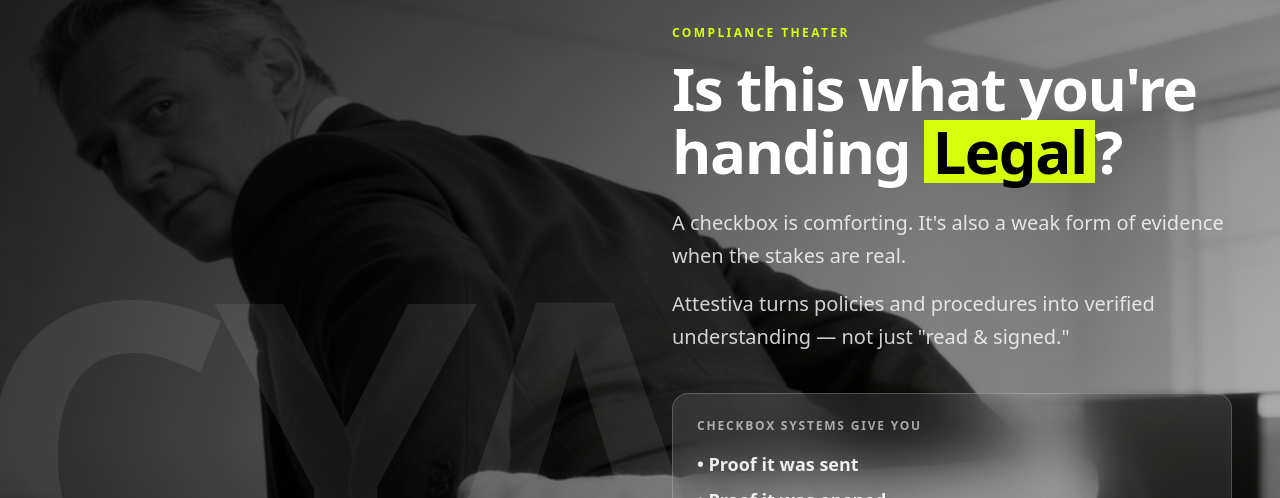
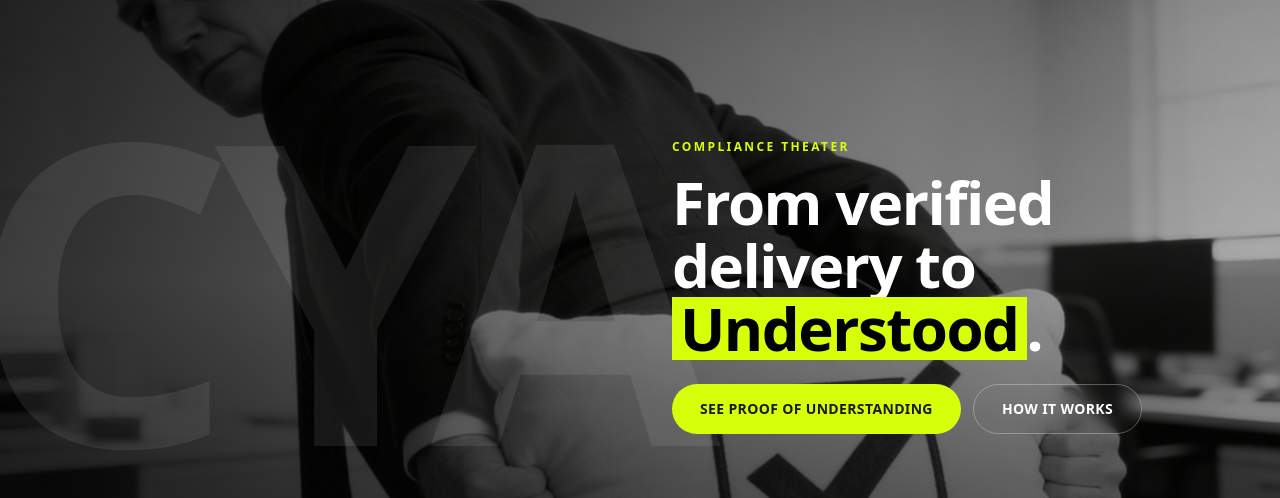
Before and after one commit to Tomson-PY/Attestive-Test-Prep, a Next.js app: page / in a window 1280 px wide. Shown: the part 2302-2800 px from the top of the page. Built offline with nearby package versions, Linux system fonts and the light colour scheme.

Commit message:
Refactor LegalHandOffSectionA: Remove unused card variants and update header text for improved clarity and focus on understanding.

```diff
--- a/components/sections/LegalHandOffSectionA.tsx
+++ b/components/sections/LegalHandOffSectionA.tsx
@@ -26,19 +26,6 @@ const itemVariants = {
       ease: "easeOut" as const,
     },
   },
-};
-
-const cardVariants = {
-  hidden: { opacity: 0, x: 40 },
-  visible: (i: number) => ({
-    opacity: 1,
-    x: 0,
-    transition: {
-      duration: 0.6,
-      ease: "easeOut" as const,
-      delay: 0.3 + i * 0.15,
-    },
-  }),
 };
 
 export default function LegalHandOffSectionA() {
@@ -104,70 +91,12 @@ export default function LegalHandOffSectionA() {
                 variants={itemVariants}
                 className="font-display font-black text-4xl md:text-5xl lg:text-6xl leading-[1.05] tracking-tight text-white mb-6"
               >
-                Is this what you're handing{" "}
+                From verified delivery to{" "}
                 <AccentHighlight mode="inView" delay={0.4}>
-                  Legal
+                  Understood
                 </AccentHighlight>
-                ?
+                .
               </motion.h2>
-
-              {/* Description */}
-              <motion.div variants={itemVariants} className="space-y-4 mb-10">
-                <p className="text-lg md:text-xl text-white/80 leading-relaxed">
-                  A checkbox is comforting. It's also a weak form of evidence when the stakes are real.
-                </p>
-                <p className="text-lg md:text-xl text-white/80 leading-relaxed">
-                  Attestiva turns policies and procedures into verified understanding — not just "read & signed."
-                </p>
-              </motion.div>
-
-              {/* Glassmorphism Comparison Cards */}
-              <div className="space-y-4 mb-10">
-                {/* Checkbox systems card */}
-                <motion.div
-                  custom={0}
-                  variants={cardVariants}
-                  className="backdrop-blur-xl bg-white/10 border border-white/20 rounded-2xl p-6"
-                >
-                  <div className="font-display font-bold text-xs tracking-[0.15em] uppercase text-white/60 mb-4">
-                    Checkbox systems give you
-                  </div>
-                  <ul className="space-y-2">
-                    <li className="font-display font-semibold text-lg text-white/90">
-                      • Proof it was sent
-                    </li>
-                    <li className="font-display font-semibold text-lg text-white/90">
-                      • Proof it was opened
-                    </li>
-                    <li className="font-display font-semibold text-lg text-white/90">
-                      • Proof it was acknowledged
-                    </li>
-                  </ul>
-                </motion.div>
-
-                {/* Attestiva card */}
-                <motion.div
-                  custom={1}
-                  variants={cardVariants}
-                  className="backdrop-blur-xl bg-[#D6FF0A]/10 border border-[#D6FF0A]/30 rounded-2xl p-6 relative overflow-hidden"
-                >
-                  <div className="absolute left-0 top-4 bottom-4 w-1 bg-[#D6FF0A] rounded-full" />
-                  <div className="font-display font-bold text-xs tracking-[0.15em] uppercase text-[#D6FF0A] mb-4 pl-4">
-                    Attestiva gives you
-                  </div>
-                  <ul className="space-y-2 pl-4">
-                    <li className="font-display font-bold text-lg text-white">
-                      • Proof it was understood
-                    </li>
-                    <li className="font-display font-bold text-lg text-white">
-                      • Scenario-based verification
-                    </li>
-                    <li className="font-display font-bold text-lg text-white">
-                      • Targeted follow-up for gaps
-                    </li>
-                  </ul>
-                </motion.div>
-              </div>
 
               {/* CTA Buttons */}
               <motion.div variants={itemVariants} className="flex flex-wrap gap-3">
```
